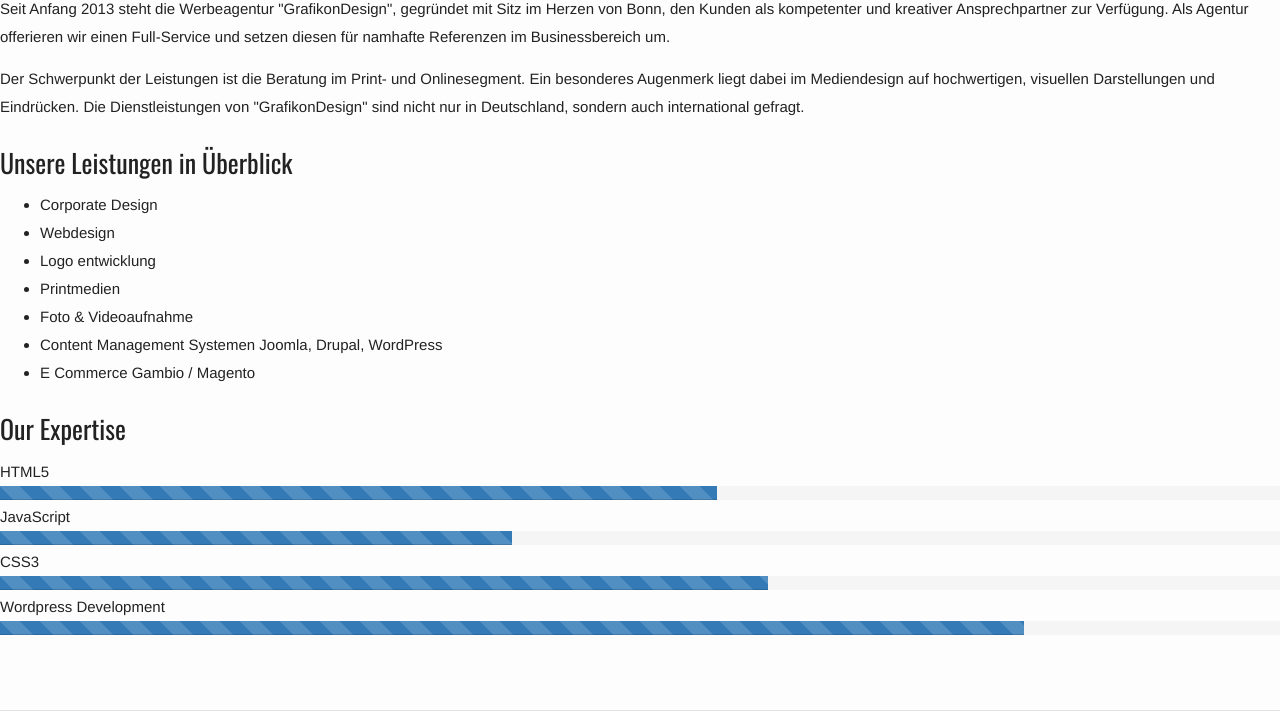
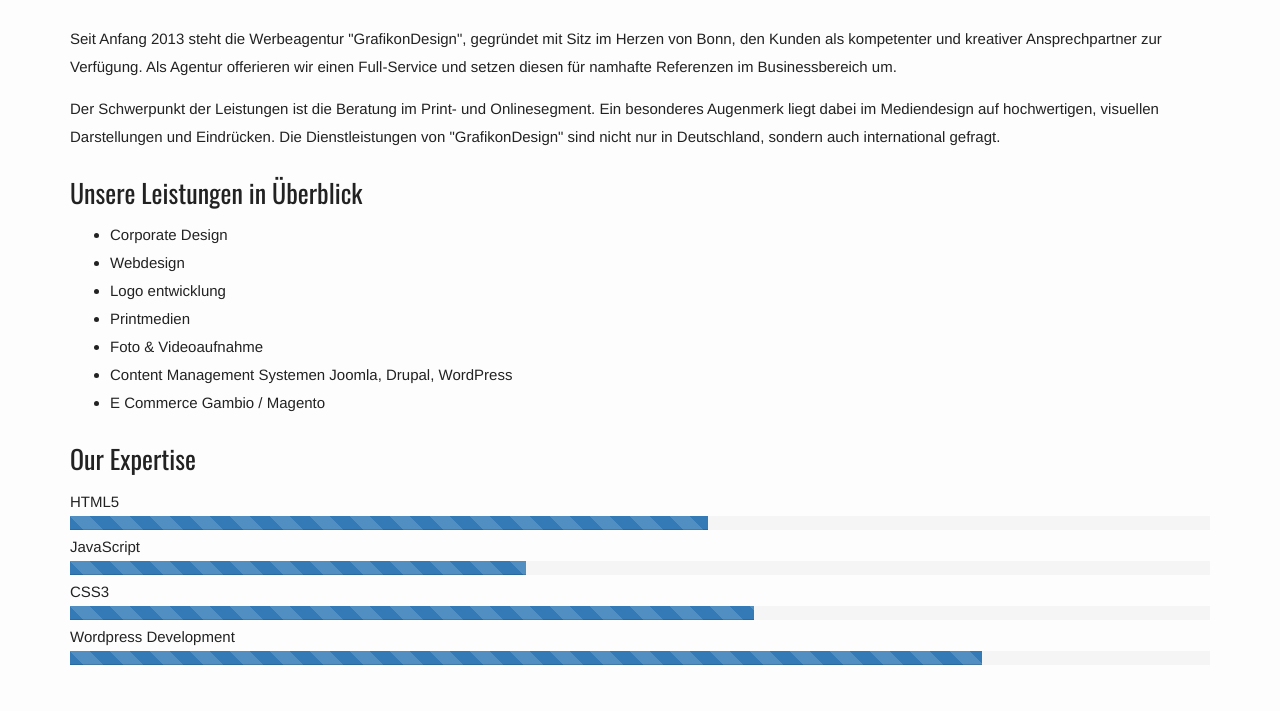
Before and after one commit to inerts73/htm24620-homework3, a plain HTML site: page index.html in a window 1280 px wide. Shown: the part 668-1379 px from the top of the page. Drawn offline with nearby package versions, Linux system fonts and the light colour scheme; some packages are replaced by stand-ins of ours.

Commit message:
Added container for WER WIR SIND

```diff
--- a/index.html
+++ b/index.html
@@ -30,7 +30,8 @@
     </h2>
   </div>
 
-  <div class="page-header">
+  <div class="container">
+	  <div class="page-header text-center">
 		<h1 id="agentur">WER WIR SIND<br><small>FULLSERVICE WERBEAGENTUR AUS BONN</small></h1>
 	  </div>
 	  <p>
@@ -79,6 +80,7 @@
          </div>
       </dd>
     </dl>
+  </div>
   </div>
 
   <div class="well gd-well">
```
Lines whose indentation alone changed are shown as unchanged.
